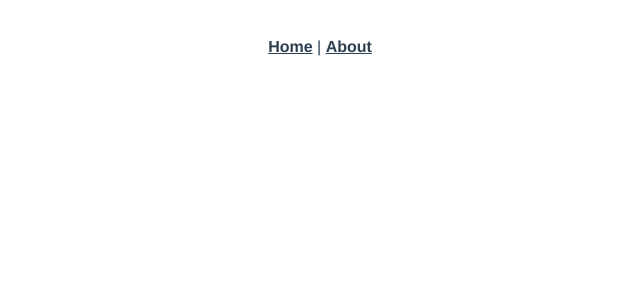
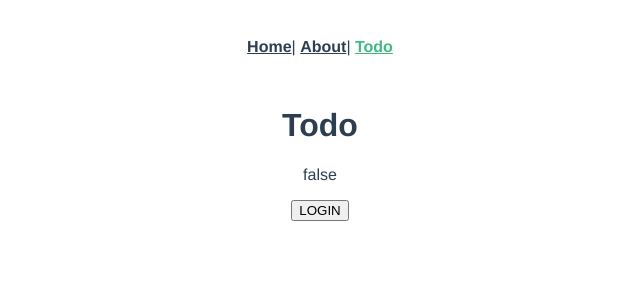
Before and after one commit to cekingx/vue-jaw-garage, a Vue app: page /todo in a window 1280 px wide. Shown: the top 300 px of the page, without its empty margins (320-960 px from the left). Built offline with nearby package versions, Linux system fonts and the light colour scheme.

Commit message:
initial commit

```diff
--- a/src/App.vue
+++ b/src/App.vue
@@ -1,10 +1,11 @@
 <template>
   <div id="app">
     <div id="nav">
-      <router-link to="/">Home</router-link> |
-      <router-link to="/about">About</router-link>
+      <router-link to="/">Home</router-link>|
+      <router-link to="/about">About</router-link>|
+      <router-link to="/todo">Todo</router-link>
     </div>
-    <router-view />
+    <router-view/>
   </div>
 </template>
 
--- a/src/main.js
+++ b/src/main.js
@@ -1,7 +1,7 @@
 import Vue from "vue";
 import App from "./App.vue";
 import router from "./router";
-import store from "./store";
+import store from "./store/index";
 
 Vue.config.productionTip = false;
 
--- a/src/router.js
+++ b/src/router.js
@@ -21,6 +21,11 @@ export default new Router({
       // which is lazy-loaded when the route is visited.
       component: () =>
         import(/* webpackChunkName: "about" */ "./views/About.vue")
+    },
+    {
+      path: "/todo",
+      name: "todo",
+      component: () => import("./views/Todos.vue")
     }
   ]
 });
--- a/src/store.js
+++ b/src/store/index.js
@@ -1,10 +1,11 @@
 import Vue from "vue";
 import Vuex from "vuex";
+import todos from "./modules/todos";
 
 Vue.use(Vuex);
 
 export default new Vuex.Store({
-  state: {},
-  mutations: {},
-  actions: {}
+  modules: {
+    todos
+  }
 });
--- /dev/null
+++ b/src/store/modules/todos.js
@@ -0,0 +1,30 @@
+const state = {
+  user: {
+    isAuthenticated: false
+  }
+};
+
+const getters = {
+  getStatus: state => state.user.isAuthenticated
+};
+
+const actions = {
+  login: context => context.commit("LOGIN"),
+  logout: context => context.commit("LOGOUT")
+};
+
+const mutations = {
+  LOGIN: state => {
+    state.user.isAuthenticated = true;
+  },
+  LOGOUT: state => {
+    state.user.isAuthenticated = false;
+  }
+};
+
+export default {
+  state,
+  getters,
+  actions,
+  mutations
+};
--- /dev/null
+++ b/src/views/Todos.vue
@@ -0,0 +1,23 @@
+<template>
+  <div>
+    <h1>Todo</h1>
+    <p>{{getStatus}}</p>
+    <button v-if="getStatus == false" @click="login">LOGIN</button>
+    <button v-else @click="logout">LOGOUT</button>
+  </div>
+</template>
+
+<script>
+import { mapGetters, mapActions } from "vuex";
+
+export default {
+  name: "Todos",
+  computed: mapGetters(["getStatus"]),
+  methods: {
+    ...mapActions(["login", "logout"])
+  }
+};
+</script>
+
+<style>
+</style>
```
